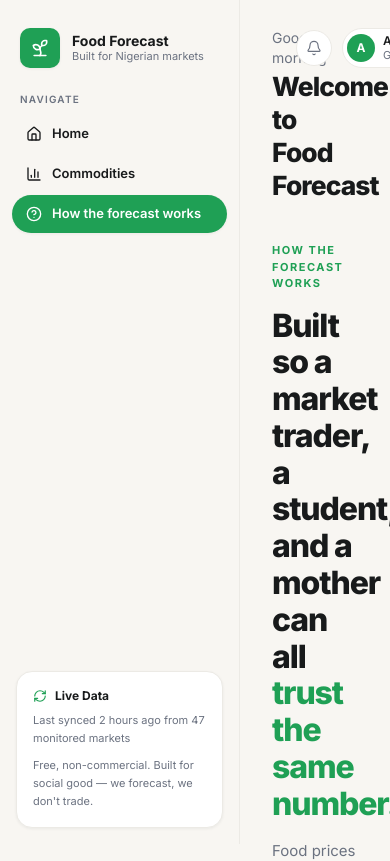
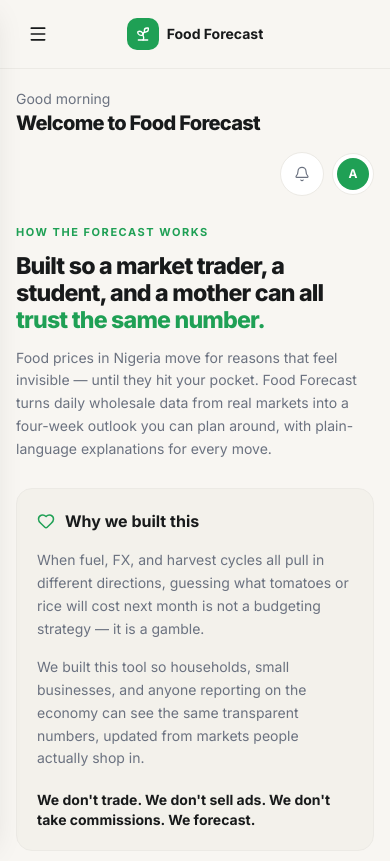
Before and after one commit to Demiladepy/food-forecast, a React (Vite) app: page /how-it-works in a window 390 px wide. Shown: the top 861 px of the page. Built offline with nearby package versions, Linux system fonts and the light colour scheme.

Commit message:
new changes

```diff
--- a/index.html
+++ b/index.html
@@ -3,7 +3,10 @@
   <head>
     <meta charset="UTF-8" />
     <link rel="icon" type="image/svg+xml" href="/favicon.svg" />
-    <meta name="viewport" content="width=device-width, initial-scale=1.0" />
+    <meta name="viewport" content="width=device-width, initial-scale=1.0, viewport-fit=cover" />
+    <meta name="theme-color" content="#f8f6f2" />
+    <meta name="apple-mobile-web-app-capable" content="yes" />
+    <meta name="apple-mobile-web-app-status-bar-style" content="default" />
     <title>Food Forecast</title>
   </head>
   <body>
--- a/src/components/CommodityCard.tsx
+++ b/src/components/CommodityCard.tsx
@@ -35,7 +35,7 @@ export function CommodityCard({ commodity, onClick, className }: CommodityCardPr
       }
       className={cn(
         'group cursor-pointer overflow-hidden rounded-card border border-border bg-surface shadow-sm',
-        'transition-all duration-200 hover:-translate-y-1 hover:shadow-elevated',
+        'transition-all duration-200 active:scale-[0.99] sm:hover:-translate-y-1 sm:hover:shadow-elevated',
         className,
       )}
     >
@@ -43,7 +43,7 @@ export function CommodityCard({ commodity, onClick, className }: CommodityCardPr
         <img
           src={commodity.image}
           alt={commodity.name}
-          className="size-full object-cover transition-transform duration-300 group-hover:scale-[1.02]"
+          className="size-full object-cover transition-transform duration-300 sm:group-hover:scale-[1.02]"
           loading="lazy"
         />
         <CategoryBadge category={commodity.category} className="absolute left-3 top-3" />
@@ -81,7 +81,7 @@ export function CommodityCard({ commodity, onClick, className }: CommodityCardPr
           <button
             type="button"
             onClick={handleShareClick}
-            className="inline-flex items-center gap-1 text-[11px] font-medium text-muted transition-colors hover:text-foreground"
+            className="inline-flex min-h-11 min-w-11 items-center justify-center gap-1 px-2 text-[11px] font-medium text-muted transition-colors hover:text-foreground active:text-foreground sm:min-h-0 sm:min-w-0 sm:px-0"
           >
             <Share2 className="size-3.5" strokeWidth={1.75} aria-hidden />
             Share
--- a/src/components/GuestChip.tsx
+++ b/src/components/GuestChip.tsx
@@ -3,23 +3,29 @@ import { cn } from '../lib/utils'
 
 export interface GuestChipProps {
   className?: string
+  compact?: boolean
 }
 
-export function GuestChip({ className }: GuestChipProps) {
+export function GuestChip({ className, compact = false }: GuestChipProps) {
   return (
-    <div className={cn('flex shrink-0 items-center gap-2.5', className)}>
+    <div className={cn('flex shrink-0 items-center gap-2 sm:gap-2.5', className)}>
       <button
         type="button"
-        className="flex size-9 items-center justify-center rounded-full border border-border bg-surface text-muted transition-colors hover:text-foreground"
+        className="flex size-11 items-center justify-center rounded-full border border-border bg-surface text-muted transition-colors hover:text-foreground active:bg-surface-soft sm:size-9"
         aria-label="Notifications"
       >
         <Bell className="size-4" strokeWidth={1.75} aria-hidden />
       </button>
-      <div className="flex items-center gap-2 rounded-pill border border-border bg-surface py-1 pr-3.5 pl-1">
-        <span className="flex size-7 items-center justify-center rounded-full bg-brand-green text-xs font-bold text-white">
+      <div
+        className={cn(
+          'flex items-center gap-2 rounded-pill border border-border bg-surface py-1 pl-1',
+          compact ? 'pr-1 sm:pr-3.5' : 'pr-3.5',
+        )}
+      >
+        <span className="flex size-8 items-center justify-center rounded-full bg-brand-green text-xs font-bold text-white sm:size-7">
           A
         </span>
-        <div className="text-left leading-tight">
+        <div className={cn('text-left leading-tight', compact && 'hidden sm:block')}>
           <p className="text-xs font-semibold text-foreground">Anonymous</p>
           <p className="text-[11px] text-muted">Guest viewer</p>
         </div>
--- a/src/components/PageHeader.tsx
+++ b/src/components/PageHeader.tsx
@@ -18,17 +18,19 @@ export function PageHeader({
   return (
     <header
       className={cn(
-        'flex items-start justify-between gap-6',
+        'flex flex-col gap-4 sm:flex-row sm:items-start sm:justify-between sm:gap-6',
         className,
       )}
     >
-      <div className="min-w-0">
+      <div className="min-w-0 flex-1">
         <p className="text-sm text-muted">{greeting}</p>
-        <h1 className="font-display mt-0.5 text-[1.65rem] leading-tight text-foreground">
+        <h1 className="font-display mt-0.5 text-xl leading-tight text-foreground sm:text-[1.65rem]">
           {title}
         </h1>
       </div>
-      {action}
+      {action ? (
+        <div className="flex shrink-0 justify-end sm:justify-start">{action}</div>
+      ) : null}
     </header>
   )
 }
@@ -68,7 +70,11 @@ export function IconSectionHeader({
 }: IconSectionHeaderProps) {
   return (
     <div className={cn('flex items-center gap-2.5', className)}>
-      <Icon className={cn('size-[18px] text-brand-green', iconClassName)} strokeWidth={2} aria-hidden />
+      <Icon
+        className={cn('size-[18px] shrink-0 text-brand-green', iconClassName)}
+        strokeWidth={2}
+        aria-hidden
+      />
       <h2 className={cn('text-base font-bold text-foreground', titleClassName)}>{title}</h2>
     </div>
   )
--- a/src/features/home/HomePage.tsx
+++ b/src/features/home/HomePage.tsx
@@ -18,38 +18,38 @@ export function HomePage() {
 
   return (
     <div className="page-stack">
-      <PageHeader title="Welcome to Food Forecast" action={<GuestChip />} />
+      <PageHeader title="Welcome to Food Forecast" action={<GuestChip compact />} />
 
       <section
         className={cn(
-          'relative min-h-[25rem] overflow-hidden rounded-hero',
+          'relative min-h-[21rem] overflow-hidden rounded-card sm:min-h-[23rem] sm:rounded-hero lg:min-h-[25rem]',
           'bg-cover bg-center',
         )}
         style={{ backgroundImage: `url(${heroMarketImage})` }}
       >
         <div
-          className="absolute inset-0 bg-linear-to-r from-brand-dark/80 via-brand-dark/50 to-brand-dark/5"
+          className="absolute inset-0 bg-linear-to-r from-brand-dark/90 via-brand-dark/65 to-brand-dark/30 sm:from-brand-dark/80 sm:via-brand-dark/50 sm:to-brand-dark/5"
           aria-hidden
         />
-        <div className="relative flex min-h-[25rem] flex-col px-9 py-9 md:px-10 md:py-10">
-          <span className="inline-flex w-fit items-center gap-2 rounded-pill bg-brand-dark/60 px-3.5 py-1.5 text-[11px] font-medium text-white backdrop-blur-sm">
+        <div className="relative flex min-h-[21rem] flex-col px-5 py-6 sm:min-h-[23rem] sm:px-8 sm:py-8 md:px-10 md:py-10 lg:min-h-[25rem]">
+          <span className="inline-flex w-fit max-w-full items-center gap-2 rounded-pill bg-brand-dark/60 px-3 py-1.5 text-[10px] font-medium text-white backdrop-blur-sm sm:px-3.5 sm:text-[11px]">
             <Sparkles className="size-3.5 shrink-0 text-brand-gold" strokeWidth={2} aria-hidden />
-            Forecasts update across 47 markets
+            <span className="truncate">Forecasts update across 47 markets</span>
           </span>
 
-          <div className="mt-auto flex w-full max-w-2xl flex-col items-start pt-8">
-            <h2 className="font-display text-[2.35rem] leading-[1.12] tracking-tight text-white md:text-[2.5rem]">
+          <div className="mt-auto flex w-full flex-col items-start pt-6 sm:max-w-2xl sm:pt-8">
+            <h2 className="font-display text-[1.65rem] leading-[1.15] tracking-tight text-white sm:text-[2.15rem] md:text-[2.35rem] lg:text-[2.5rem]">
               Stop guessing. Start
               <br />
               <span className="text-brand-gold">planning your market.</span>
             </h2>
 
-            <p className="mt-4 max-w-md text-sm leading-relaxed text-white/85">
+            <p className="mt-3 max-w-md text-sm leading-relaxed text-white/85 sm:mt-4">
               See where the price of tomatoes, rice, yam and the rest of your basket is heading —
               weeks ahead, with the human reasons behind every move. Free, forever.
             </p>
 
-            <div className="mt-8 w-full max-w-[34rem]">
+            <div className="mt-6 w-full sm:mt-8 sm:max-w-[34rem]">
               <SearchBar
                 value={searchQuery}
                 onChange={setSearchQuery}
@@ -60,7 +60,7 @@ export function HomePage() {
         </div>
       </section>
 
-      <section className="grid gap-4 md:grid-cols-3">
+      <section className="grid grid-cols-1 gap-3 sm:grid-cols-3 sm:gap-4">
         <StatCard
           label="Rising"
           value={marketStats.risingCount}
@@ -89,8 +89,8 @@ export function HomePage() {
       </section>
 
       <section>
-        <div className="mb-5 flex flex-wrap items-end justify-between gap-3">
-          <div>
+        <div className="mb-4 flex flex-col gap-2 sm:mb-5 sm:flex-row sm:flex-wrap sm:items-end sm:justify-between sm:gap-3">
+          <div className="min-w-0">
             <h2 className="text-lg font-bold tracking-tight text-foreground">
               At-a-glance market
             </h2>
@@ -98,10 +98,10 @@ export function HomePage() {
               Tap any commodity to see its 30-day forecast
             </p>
           </div>
-          <p className="text-sm font-medium text-muted">{commodities.length} items</p>
+          <p className="text-sm font-medium text-muted sm:shrink-0">{commodities.length} items</p>
         </div>
 
-        <div className="grid grid-cols-1 gap-5 md:grid-cols-2 lg:grid-cols-3">
+        <div className="grid grid-cols-1 gap-4 sm:grid-cols-2 sm:gap-5 lg:grid-cols-3">
           {commodities.map((commodity) => (
             <CommodityCard
               key={commodity.id}
--- a/src/features/methodology/MethodologyPage.tsx
+++ b/src/features/methodology/MethodologyPage.tsx
@@ -40,20 +40,22 @@ const sourceIcons = {
 export function MethodologyPage() {
   return (
     <div className="page-stack pb-4">
-      <PageHeader title="Welcome to Food Forecast" action={<GuestChip />} />
+      <PageHeader title="Welcome to Food Forecast" action={<GuestChip compact />} />
 
-      <section className="space-y-4">
+      <section className="space-y-3 sm:space-y-4">
         <SectionLabel>How the forecast works</SectionLabel>
-        <h2 className="font-display max-w-4xl text-[2rem] leading-[1.15] tracking-tight text-foreground md:text-[2.35rem]">
+        <h2 className="font-display text-[1.45rem] leading-[1.18] tracking-tight text-foreground sm:text-[1.85rem] md:text-[2.35rem]">
           Built so a market trader, a student, and a mother can all{' '}
           <span className="text-brand-green">trust the same number.</span>
         </h2>
-        <p className="max-w-3xl text-[15px] leading-relaxed text-muted">{methodologyIntro}</p>
+        <p className="max-w-3xl text-sm leading-relaxed text-muted sm:text-[15px]">
+          {methodologyIntro}
+        </p>
       </section>
 
-      <section className="rounded-card border border-border bg-surface-soft p-6 md:p-8">
+      <section className="rounded-card border border-border bg-surface-soft p-5 sm:p-6 md:p-8">
         <IconSectionHeader icon={Heart} title="Why we built this" />
-        <div className="mt-5 space-y-4 text-sm leading-relaxed text-muted">
+        <div className="mt-4 space-y-4 text-sm leading-relaxed text-muted sm:mt-5">
           {whyWeBuiltParagraphs.map((paragraph) => (
             <p key={paragraph.slice(0, 24)}>{paragraph}</p>
           ))}
@@ -65,13 +67,13 @@ export function MethodologyPage() {
         <h2 className="text-lg font-bold tracking-tight text-foreground">
           How the forecast works
         </h2>
-        <div className="mt-5 grid gap-4 md:grid-cols-3">
+        <div className="mt-4 grid gap-3 sm:mt-5 sm:grid-cols-2 sm:gap-4 md:grid-cols-3">
           {forecastSteps.map((step) => {
             const Icon = stepIcons[step.id]
             return (
               <article
                 key={step.id}
-                className="rounded-card border border-border bg-surface p-5 shadow-sm"
+                className="rounded-card border border-border bg-surface p-4 shadow-sm sm:p-5"
               >
                 <div className="flex size-9 items-center justify-center rounded-brand bg-accent-muted">
                   <Icon className="size-[18px] text-brand-green" strokeWidth={2} aria-hidden />
@@ -84,9 +86,9 @@ export function MethodologyPage() {
         </div>
       </section>
 
-      <section className="rounded-card border border-border bg-surface-soft p-6 md:p-8">
+      <section className="rounded-card border border-border bg-surface-soft p-5 sm:p-6 md:p-8">
         <IconSectionHeader icon={Shield} title="How we earn your trust" />
-        <ul className="mt-5 space-y-4">
+        <ul className="mt-4 space-y-4 sm:mt-5">
           {trustPoints.map((point) => (
             <li key={point.lead} className="text-sm leading-relaxed text-muted">
               <span className="font-bold text-foreground">{point.lead}</span>{' '}
@@ -96,23 +98,23 @@ export function MethodologyPage() {
         </ul>
       </section>
 
-      <section className="rounded-hero bg-brand-green p-6 text-white shadow-sm md:p-8">
+      <section className="rounded-card bg-brand-green p-5 text-white shadow-sm sm:rounded-hero sm:p-6 md:p-8">
         <div className="flex items-center gap-2.5">
-          <Users className="size-[18px]" strokeWidth={2} aria-hidden />
+          <Users className="size-[18px] shrink-0" strokeWidth={2} aria-hidden />
           <h2 className="text-base font-bold">Who this is for</h2>
         </div>
-        <div className="mt-5 grid gap-3 md:grid-cols-3">
+        <div className="mt-4 grid gap-3 sm:mt-5 md:grid-cols-3">
           {audienceCards.map((card) => (
             <article
               key={card.title}
-              className="rounded-card border border-white/10 bg-white/10 p-5 backdrop-blur-sm"
+              className="rounded-card border border-white/10 bg-white/10 p-4 backdrop-blur-sm sm:p-5"
             >
               <h3 className="text-sm font-bold">{card.title}</h3>
               <p className="mt-2 text-sm leading-relaxed text-white/90">{card.body}</p>
             </article>
           ))}
         </div>
-        <p className="mt-6 max-w-3xl text-sm leading-relaxed text-white/90">
+        <p className="mt-5 max-w-3xl text-sm leading-relaxed text-white/90 sm:mt-6">
           {audienceFooter}
         </p>
       </section>
@@ -121,17 +123,17 @@ export function MethodologyPage() {
         <h2 className="text-lg font-bold tracking-tight text-foreground">
           Voices from the market
         </h2>
-        <div className="mt-5 grid gap-4 md:grid-cols-3">
+        <div className="mt-4 grid gap-3 sm:mt-5 sm:grid-cols-2 sm:gap-4 md:grid-cols-3">
           {testimonials.map((item) => (
             <article
               key={item.name}
-              className="flex h-full flex-col rounded-card border border-border bg-surface p-5 shadow-sm"
+              className="flex h-full flex-col rounded-card border border-border bg-surface p-4 shadow-sm sm:p-5"
             >
               <Quote className="size-5 text-brand-green" strokeWidth={2} aria-hidden />
               <p className="mt-4 flex-1 text-sm leading-relaxed text-muted">
                 &ldquo;{item.quote}&rdquo;
               </p>
-              <div className="mt-5">
+              <div className="mt-4 sm:mt-5">
                 <p className="text-sm font-bold text-foreground">{item.name}</p>
                 <p className="mt-0.5 text-xs text-muted">{item.role}</p>
               </div>
@@ -144,15 +146,15 @@ export function MethodologyPage() {
         <IconSectionHeader
           icon={Database}
           title="Where the numbers come from"
-          titleClassName="text-lg"
+          titleClassName="text-base sm:text-lg"
         />
-        <div className="mt-5 grid gap-4 md:grid-cols-3">
+        <div className="mt-4 grid gap-3 sm:mt-5 sm:grid-cols-2 sm:gap-4 md:grid-cols-3">
           {dataSources.map((source) => {
             const Icon = sourceIcons[source.id]
             return (
               <article
                 key={source.id}
-                className="rounded-card border border-border bg-surface p-5 shadow-sm"
+                className="rounded-card border border-border bg-surface p-4 shadow-sm sm:p-5"
               >
                 <div className="flex size-9 items-center justify-center rounded-brand bg-accent-muted">
                   <Icon className="size-[18px] text-brand-green" strokeWidth={2} aria-hidden />
@@ -169,21 +171,23 @@ export function MethodologyPage() {
         <p className="text-[11px] font-bold tracking-[0.14em] text-muted uppercase">
           Our track record
         </p>
-        <div className="mt-3 rounded-card border border-border bg-surface p-6 shadow-sm md:p-8">
-          <div className="grid gap-8 sm:grid-cols-2 lg:grid-cols-4 lg:gap-0 lg:divide-x lg:divide-border">
+        <div className="mt-3 rounded-card border border-border bg-surface p-5 shadow-sm sm:p-6 md:p-8">
+          <div className="grid grid-cols-2 gap-6 sm:gap-8 lg:grid-cols-4 lg:gap-0 lg:divide-x lg:divide-border">
             {trackRecordStats.map((stat) => (
-              <div key={stat.label} className="lg:px-6 lg:first:pl-0">
-                <p className="text-[1.75rem] font-bold leading-none tracking-tight text-foreground">
+              <div key={stat.label} className="min-w-0 lg:px-6 lg:first:pl-0">
+                <p className="text-2xl font-bold leading-none tracking-tight text-foreground sm:text-[1.75rem]">
                   {stat.value}
                 </p>
-                <p className="mt-2 text-xs leading-relaxed text-muted">{stat.label}</p>
+                <p className="mt-2 text-[11px] leading-relaxed text-muted sm:text-xs">
+                  {stat.label}
+                </p>
               </div>
             ))}
           </div>
         </div>
       </section>
 
-      <footer className="pt-2 text-center text-sm leading-relaxed text-brand-green">
+      <footer className="px-2 pt-2 text-center text-xs leading-relaxed text-brand-green sm:text-sm">
         {methodologyFooter}
       </footer>
     </div>
--- a/src/index.css
+++ b/src/index.css
@@ -10,16 +10,29 @@
 @layer base {
   html {
     font-family: var(--font-sans);
+    -webkit-text-size-adjust: 100%;
+    text-size-adjust: 100%;
   }
 
   body {
     @apply bg-background text-foreground antialiased;
     margin: 0;
     min-height: 100vh;
+    min-height: 100dvh;
+    overflow-x: hidden;
+    -webkit-tap-highlight-color: transparent;
   }
 
   #root {
     min-height: 100vh;
+    min-height: 100dvh;
+  }
+
+  input,
+  button,
+  select,
+  textarea {
+    touch-action: manipulation;
   }
 }
 
@@ -53,6 +66,12 @@
   .page-stack {
     display: flex;
     flex-direction: column;
-    gap: var(--spacing-section);
+    gap: 1.75rem;
+  }
+
+  @media (min-width: 640px) {
+    .page-stack {
+      gap: var(--spacing-section);
+    }
   }
 }
--- a/src/layouts/AppShell.tsx
+++ b/src/layouts/AppShell.tsx
@@ -1,5 +1,14 @@
-import { BarChart3, HelpCircle, Home, RefreshCw, Sprout } from 'lucide-react'
-import { NavLink, Outlet } from 'react-router-dom'
+import {
+  BarChart3,
+  HelpCircle,
+  Home,
+  Menu,
+  RefreshCw,
+  Sprout,
+  X,
+} from 'lucide-react'
+import { useEffect, useState } from 'react'
+import { NavLink, Outlet, useLocation } from 'react-router-dom'
 import { cn } from '../lib/utils'
 
 interface NavItem {
@@ -15,14 +24,15 @@ const navItems: NavItem[] = [
   { to: '/how-it-works', label: 'How the forecast works', icon: HelpCircle },
 ]
 
-export function AppShell() {
+interface SidebarContentProps {
+  onNavigate?: () => void
+  className?: string
+}
+
+function SidebarContent({ onNavigate, className }: SidebarContentProps) {
   return (
-    <div className="flex min-h-screen bg-background">
-      <aside
-        className="fixed inset-y-0 left-0 z-10 flex w-sidebar flex-col border-r border-border bg-background"
-        aria-label="Main navigation"
-      >
-        <div className="flex items-center gap-3 px-5 pb-2 pt-7">
+    <div className={cn('flex h-full flex-col', className)}>
+      <div className="flex items-center gap-3 px-5 pb-2 pt-7 lg:pt-7">
         <span className="flex size-10 shrink-0 items-center justify-center rounded-brand bg-brand-green text-white shadow-sm">
           <Sprout className="size-5" strokeWidth={2} aria-hidden />
         </span>
@@ -42,21 +52,18 @@ export function AppShell() {
             key={to}
             to={to}
             end={end}
+            onClick={onNavigate}
             className={({ isActive }) =>
               cn(
-                  'flex items-center gap-2.5 rounded-pill px-3.5 py-2.5 text-[13px] font-semibold transition-colors',
+                'flex min-h-11 items-center gap-2.5 rounded-pill px-3.5 py-2.5 text-[13px] font-semibold transition-colors',
                 isActive
                   ? 'bg-brand-green text-white shadow-sm'
-                    : 'text-foreground hover:bg-surface',
+                  : 'text-foreground hover:bg-surface active:bg-surface',
               )
             }
           >
-              {() => (
-                <>
             <Icon className="size-4 shrink-0" strokeWidth={2} aria-hidden />
             <span className="leading-snug">{label}</span>
-                </>
-              )}
           </NavLink>
         ))}
       </nav>
@@ -75,13 +82,101 @@ export function AppShell() {
           </p>
         </div>
       </div>
+    </div>
+  )
+}
+
+export function AppShell() {
+  const [mobileNavOpen, setMobileNavOpen] = useState(false)
+  const location = useLocation()
+
+  useEffect(() => {
+    setMobileNavOpen(false)
+  }, [location.pathname])
+
+  useEffect(() => {
+    document.body.style.overflow = mobileNavOpen ? 'hidden' : ''
+    return () => {
+      document.body.style.overflow = ''
+    }
+  }, [mobileNavOpen])
+
+  return (
+    <div className="flex min-h-screen min-h-[100dvh] bg-background">
+      {/* Desktop sidebar */}
+      <aside
+        className="fixed inset-y-0 left-0 z-30 hidden w-sidebar flex-col border-r border-border bg-background lg:flex"
+        aria-label="Main navigation"
+      >
+        <SidebarContent />
       </aside>
 
-      <div className="ml-sidebar min-h-screen flex-1 overflow-y-auto bg-background">
-        <main className="mx-auto max-w-6xl px-8 py-7">
+      {/* Mobile drawer */}
+      <div
+        className={cn(
+          'fixed inset-0 z-40 lg:hidden',
+          mobileNavOpen ? 'pointer-events-auto' : 'pointer-events-none',
+        )}
+        aria-hidden={!mobileNavOpen}
+      >
+        <button
+          type="button"
+          className={cn(
+            'absolute inset-0 bg-brand-dark/40 transition-opacity duration-300',
+            mobileNavOpen ? 'opacity-100' : 'opacity-0',
+          )}
+          aria-label="Close navigation menu"
+          onClick={() => setMobileNavOpen(false)}
+        />
+        <aside
+          className={cn(
+            'absolute inset-y-0 left-0 flex w-[min(100%,18.5rem)] flex-col border-r border-border bg-background shadow-elevated transition-transform duration-300 ease-out',
+            'pt-[env(safe-area-inset-top)] pb-[env(safe-area-inset-bottom)]',
+            mobileNavOpen ? 'translate-x-0' : '-translate-x-full',
+          )}
+          aria-label="Mobile navigation"
+        >
+          <div className="flex items-center justify-end px-4 pt-3 lg:hidden">
+            <button
+              type="button"
+              className="flex size-11 items-center justify-center rounded-full text-foreground active:bg-surface"
+              aria-label="Close menu"
+              onClick={() => setMobileNavOpen(false)}
+            >
+              <X className="size-5" aria-hidden />
+            </button>
+          </div>
+          <SidebarContent onNavigate={() => setMobileNavOpen(false)} className="-mt-2" />
+        </aside>
+      </div>
+
+      <div className="flex min-w-0 flex-1 flex-col lg:ml-sidebar">
+        {/* Mobile top bar */}
+        <header className="sticky top-0 z-20 flex items-center justify-between gap-3 border-b border-border bg-background/95 px-4 py-3 backdrop-blur-sm lg:hidden pt-[max(0.75rem,env(safe-area-inset-top))]">
+          <button
+            type="button"
+            className="flex size-11 shrink-0 items-center justify-center rounded-full text-foreground active:bg-surface"
+            aria-label="Open navigation menu"
+            aria-expanded={mobileNavOpen}
+            onClick={() => setMobileNavOpen(true)}
+          >
+            <Menu className="size-5" strokeWidth={2} aria-hidden />
+          </button>
+          <div className="flex min-w-0 flex-1 items-center justify-center gap-2">
+            <span className="flex size-8 shrink-0 items-center justify-center rounded-brand bg-brand-green text-white">
+              <Sprout className="size-4" strokeWidth={2} aria-hidden />
+            </span>
+            <p className="truncate text-sm font-bold text-foreground">Food Forecast</p>
+          </div>
+          <div className="size-11 shrink-0" aria-hidden />
+        </header>
+
+        <div className="min-h-0 flex-1 overflow-y-auto overflow-x-hidden bg-background">
+          <main className="mx-auto w-full max-w-6xl px-4 py-5 sm:px-6 sm:py-6 lg:px-8 lg:py-7 pb-[max(1.25rem,env(safe-area-inset-bottom))]">
             <Outlet />
           </main>
         </div>
       </div>
+    </div>
   )
 }
```
Also changed, not shown: src/components/SearchBar.tsx (+7 -5 lines), 1 other file (tests, documents, lock files or other folders). Lines whose indentation alone changed are shown as unchanged.
